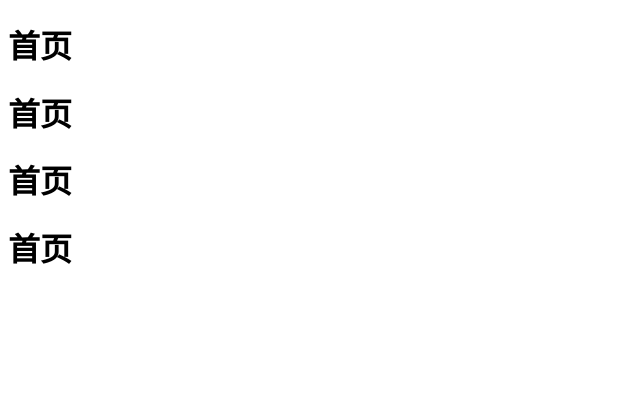
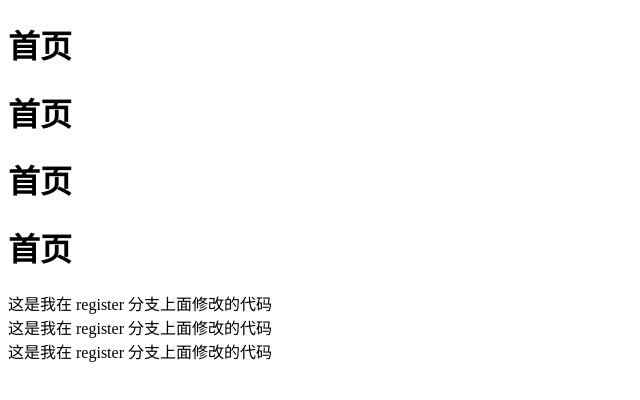
Before and after one commit to 17yixi/test, a plain HTML site: page index.html in a window 1280 px wide. Shown: the whole page, without its empty margins (0-640 px from the left). Drawn offline with Linux system fonts and the light colour scheme.

Commit message:
修改了register分支的index.html

```diff
--- a/index.html
+++ b/index.html
@@ -11,6 +11,9 @@
     <h1>首页</h1>
     <h1>首页</h1>
     <h1>首页</h1>
+    <div>这是我在 register 分支上面修改的代码</div>
+    <div>这是我在 register 分支上面修改的代码</div>
+    <div>这是我在 register 分支上面修改的代码</div>
   </body>
   <script src="./index.js"></script>
 </html>
```
